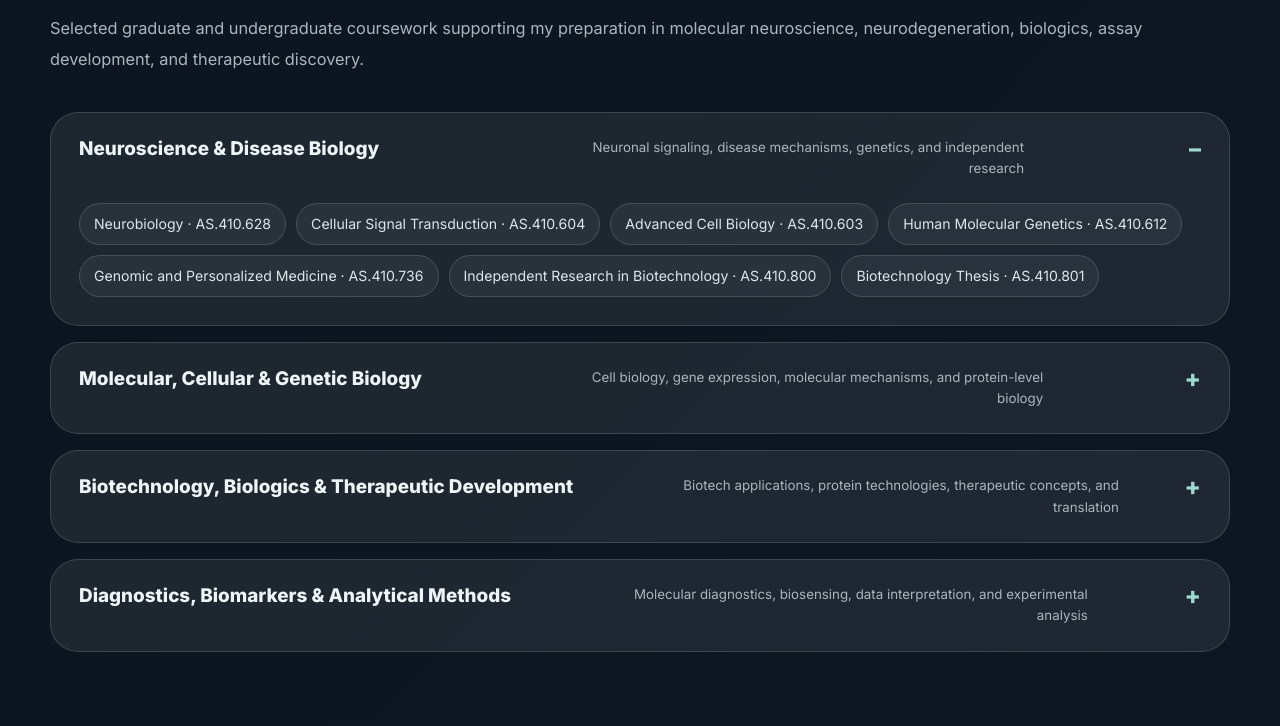
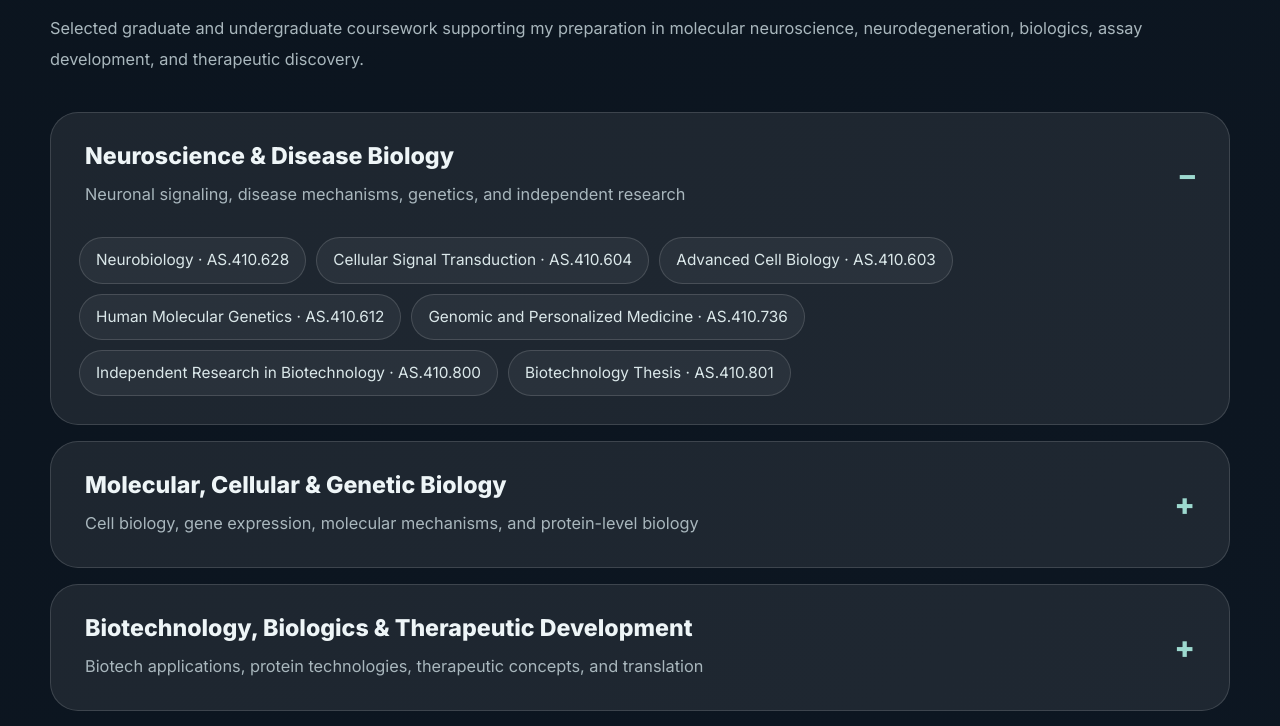
Before and after one commit to myusufazof/myusufazof.github.io, a plain HTML site: page index.html in a window 1280 px wide. Shown: the part 5237-5963 px from the top of the page. Drawn offline with nearby package versions, Linux system fonts and the light colour scheme.

Commit message:
Coursework cosmetic adjustments

```diff
--- a/style.css
+++ b/style.css
@@ -32,36 +32,37 @@ a{color:inherit;text-decoration:none}.cursor-glow{position:fixed;width:420px;hei
 .coursework-item summary{
   cursor:pointer;
   list-style:none;
-  padding:24px 28px;
-  display:flex;
-  justify-content:space-between;
-  align-items:flex-start;
-  gap:28px;
-}
-
-.coursework-item summary::-webkit-details-marker{
-  display:none;
+  padding:30px 34px;
+  display:grid;
+  grid-template-columns:1fr auto;
+  gap:10px 28px;
+  align-items:center;
 }
 
 .coursework-item summary span{
   color:var(--text);
-  font-size:1.18rem;
+  font-size:1.45rem;
   font-weight:800;
+  line-height:1.2;
 }
 
 .coursework-item summary small{
   color:var(--muted);
-  line-height:1.6;
-  max-width:480px;
-  text-align:right;
+  font-size:1.02rem;
+  line-height:1.65;
+  max-width:900px;
+  text-align:left;
+  grid-column:1;
 }
 
 .coursework-item summary::after{
   content:"+";
   color:var(--accent);
-  font-size:1.5rem;
+  font-size:1.9rem;
   font-weight:800;
   line-height:1;
+  grid-column:2;
+  grid-row:1 / span 2;
 }
 
 .coursework-item[open] summary::after{
@@ -78,11 +79,11 @@ a{color:inherit;text-decoration:none}.cursor-glow{position:fixed;width:420px;hei
 .course-tags span{
   border:1px solid var(--line);
   border-radius:999px;
-  padding:10px 14px;
+  padding:11px 16px;
   background:rgba(255,255,255,.055);
   color:#dbe8ea;
-  font-size:.88rem;
-  line-height:1.4;
+  font-size:.96rem;
+  line-height:1.45;
 }
 
 @media(max-width:900px){
@@ -130,31 +131,22 @@ a{color:inherit;text-decoration:none}.cursor-glow{position:fixed;width:420px;hei
 }
 
 @media(max-width:620px){
-  .section{
-    width:min(100% - 28px, var(--max));
-    padding:58px 0;
+  .coursework-item summary{
+    grid-template-columns:1fr auto;
+    padding:24px 22px;
   }
 
-  .metrics,.card-grid,.skills-grid,.writing-grid{
-    grid-template-columns:1fr;
-  }
-
-  .hero h1{
-    font-size:3.6rem;
-  }
-
-  footer{
-    flex-direction:column;
-    gap:14px;
-  }
-
-  .coursework-item summary{
-    flex-direction:column;
-    gap:10px;
+  .coursework-item summary span{
+    font-size:1.24rem;
   }
 
   .coursework-item summary small{
+    font-size:.95rem;
     text-align:left;
+  }
+
+  .course-tags{
+    padding:0 22px 24px;
   }
 
   .course-tags span{
```
